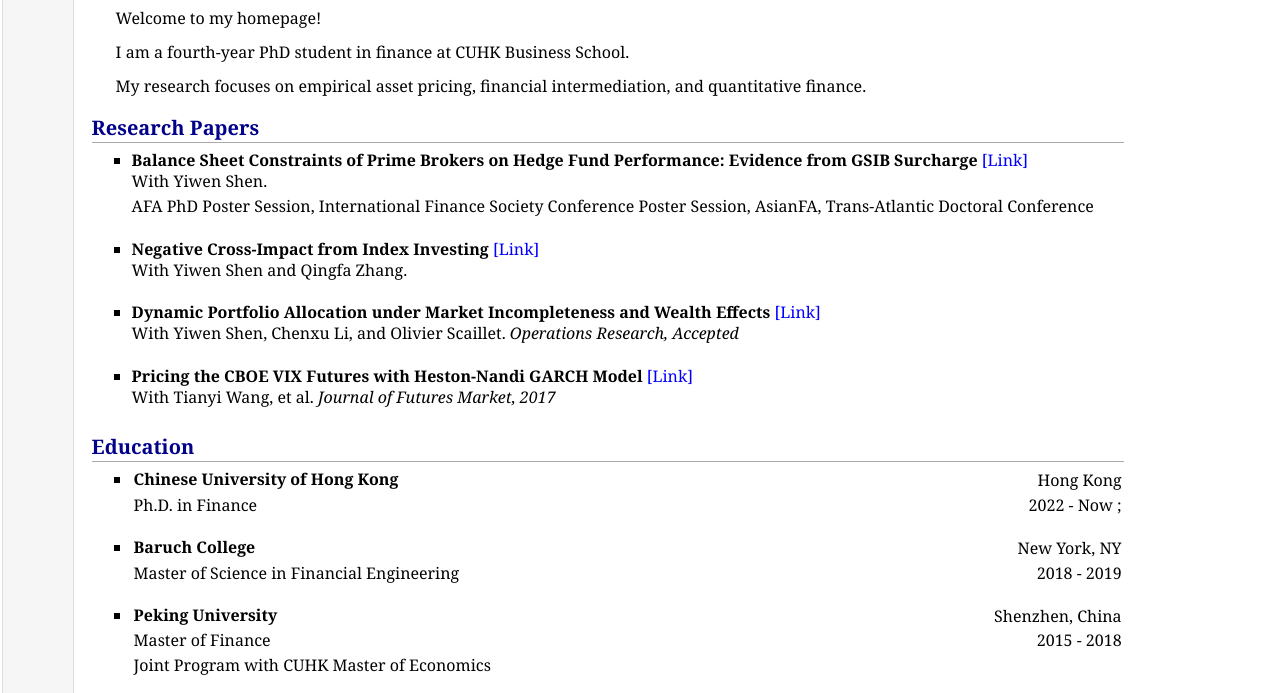
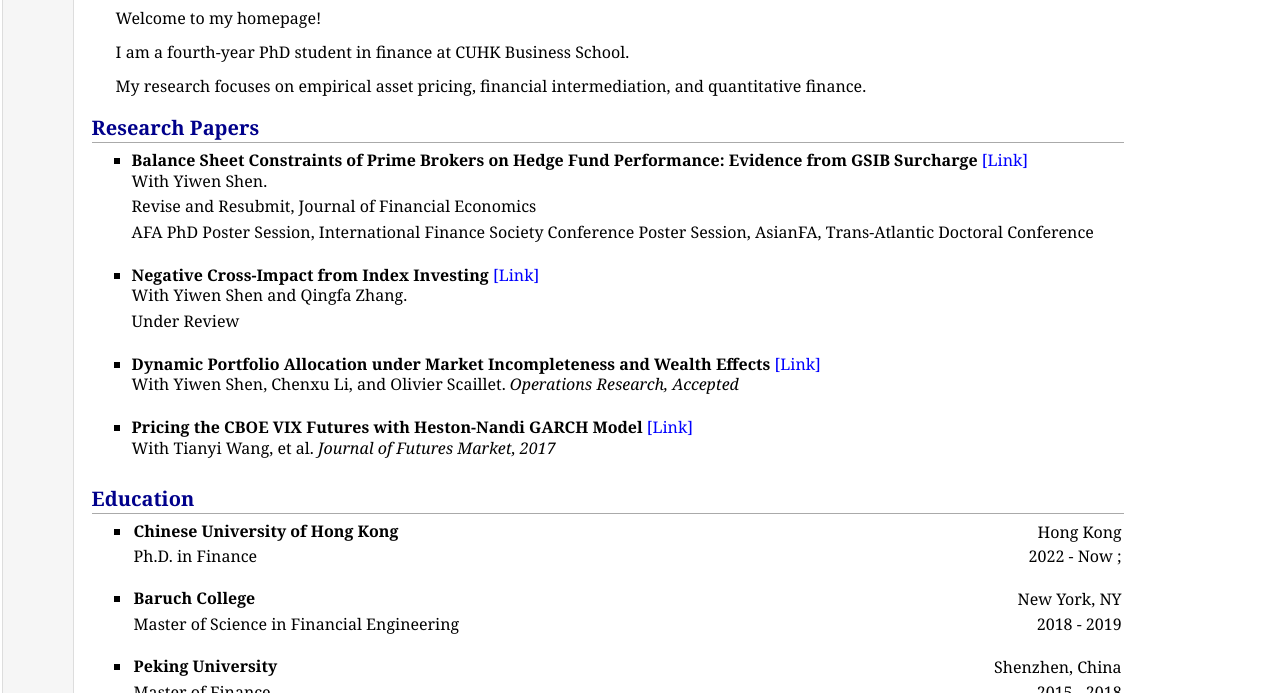
Before and after one commit to yuetingjiang/yuetingjiang.github.io, a plain HTML site: page index.html in a window 1280 px wide. Shown: the part 92-785 px from the top of the page. Drawn offline with Linux system fonts and the light colour scheme.

Commit message:
Add files via upload

```diff
--- a/index.html
+++ b/index.html
@@ -45,6 +45,7 @@
   <li>
     <p><strong>	Balance Sheet Constraints of Prime Brokers on Hedge Fund Performance: Evidence from GSIB Surcharge</strong> <a href="https://papers.ssrn.com/sol3/papers.cfm?abstract_id=4908662" target="_blank">[Link]</a><br>
       With Yiwen Shen. </p>
+      <p>Revise and Resubmit, Journal of Financial Economics</p>
       <p>AFA PhD Poster Session, International Finance Society Conference Poster Session, AsianFA, Trans-Atlantic Doctoral Conference </p>
   </li>
 
@@ -56,6 +57,7 @@
     <p><strong>
 Negative Cross-Impact from Index Investing</strong> <a href="https://papers.ssrn.com/sol3/papers.cfm?abstract_id=5449979" target="_blank">[Link]</a><br>
       With Yiwen Shen and Qingfa Zhang. </p>
+      <p>Under Review</p>
   </li>
 
 
```
